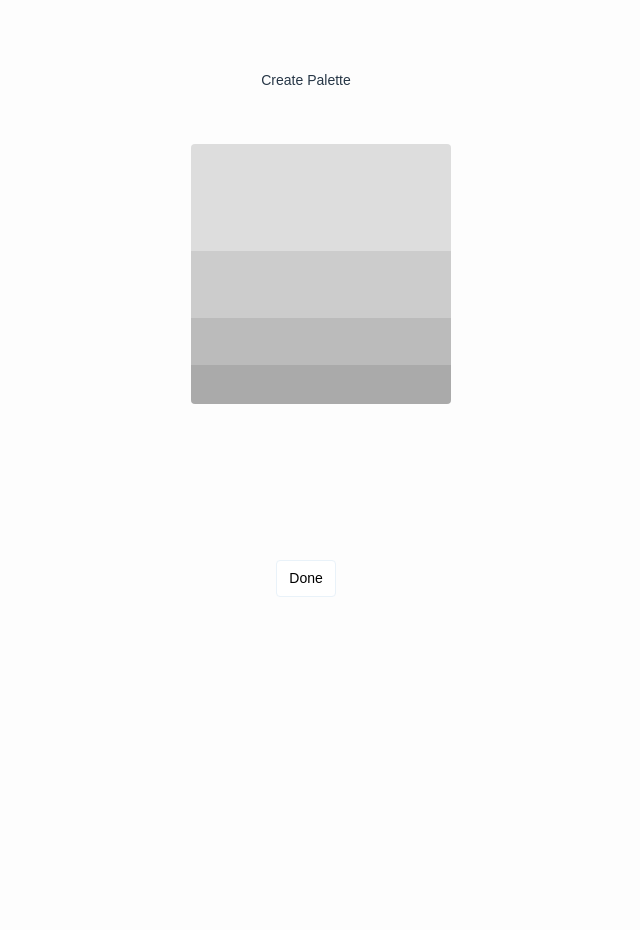
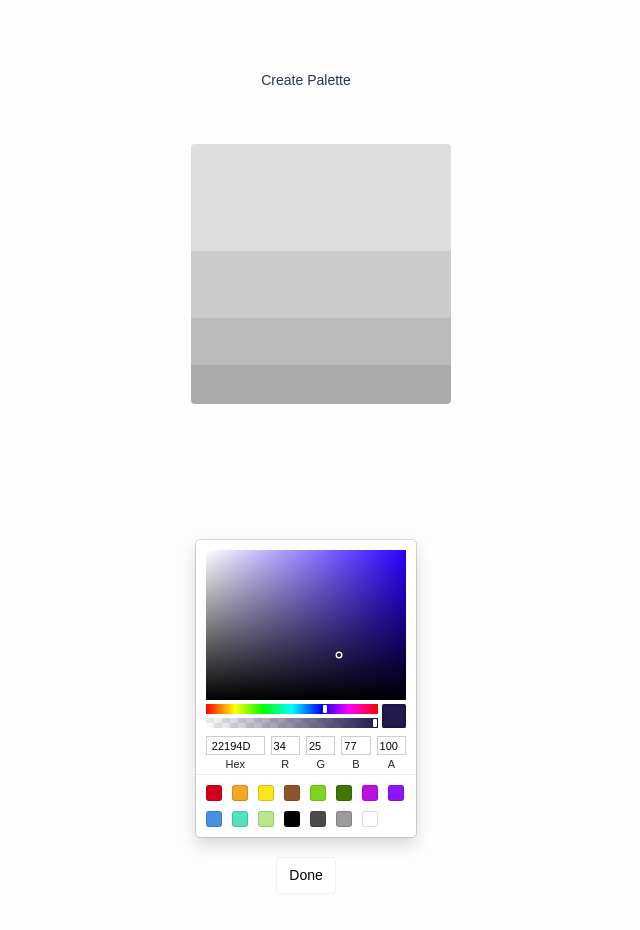
Before and after one commit to imdasom/the-palette, a React (Create React App) app: page /create in a window 1280 px wide. Shown: the top 930 px of the page, without its empty margins (214-854 px from the left). Before the commit the page ends 800 px from the top, so only its background shows below. Built offline with nearby package versions, Linux system fonts and the light colour scheme.

Commit message:
web : 팔레트생성화면 작업 중, color picker 컴포넌트 추가

```diff
--- a/package.json
+++ b/package.json
@@ -5,6 +5,7 @@
   "dependencies": {
     "immutable": "^3.8.2",
     "react": "^16.2.0",
+    "react-color": "^2.17.3",
     "react-dom": "^16.2.0",
     "react-redux": "^5.0.6",
     "react-scripts": "1.0.17",
--- a/src/pages/Create.js
+++ b/src/pages/Create.js
@@ -1,5 +1,6 @@
 import React, { Component } from 'react';
 import './Create.css';
+import { SketchPicker } from 'react-color';
 
 class Create extends Component {
   componentDidMount() {
@@ -18,6 +19,9 @@ class Create extends Component {
             </div>
           </div>
           <div>
+            <SketchPicker />
+          </div>
+          <div>
             <a className="button suggest-button">Done</a>
           </div>
         </center>
```
